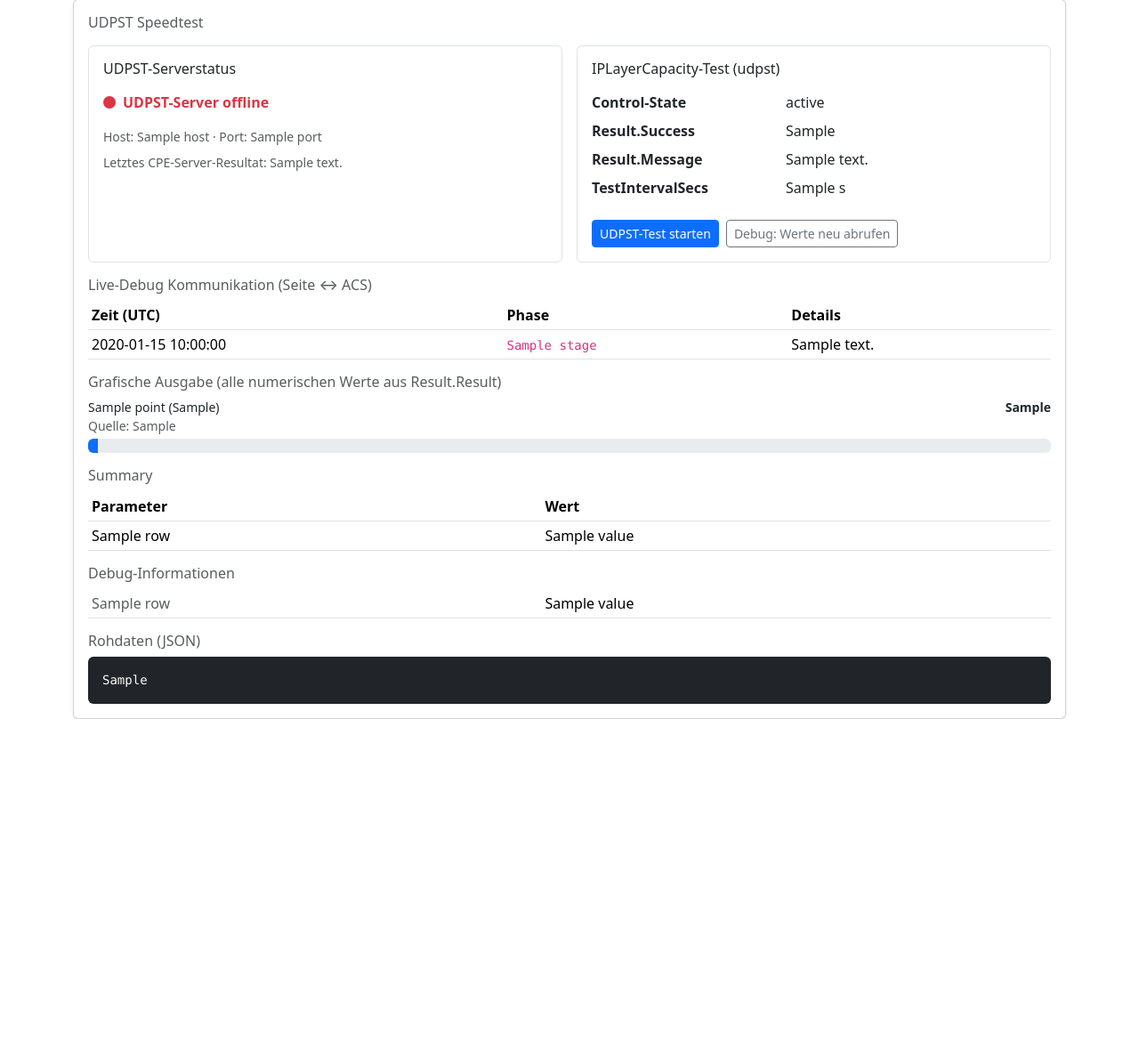
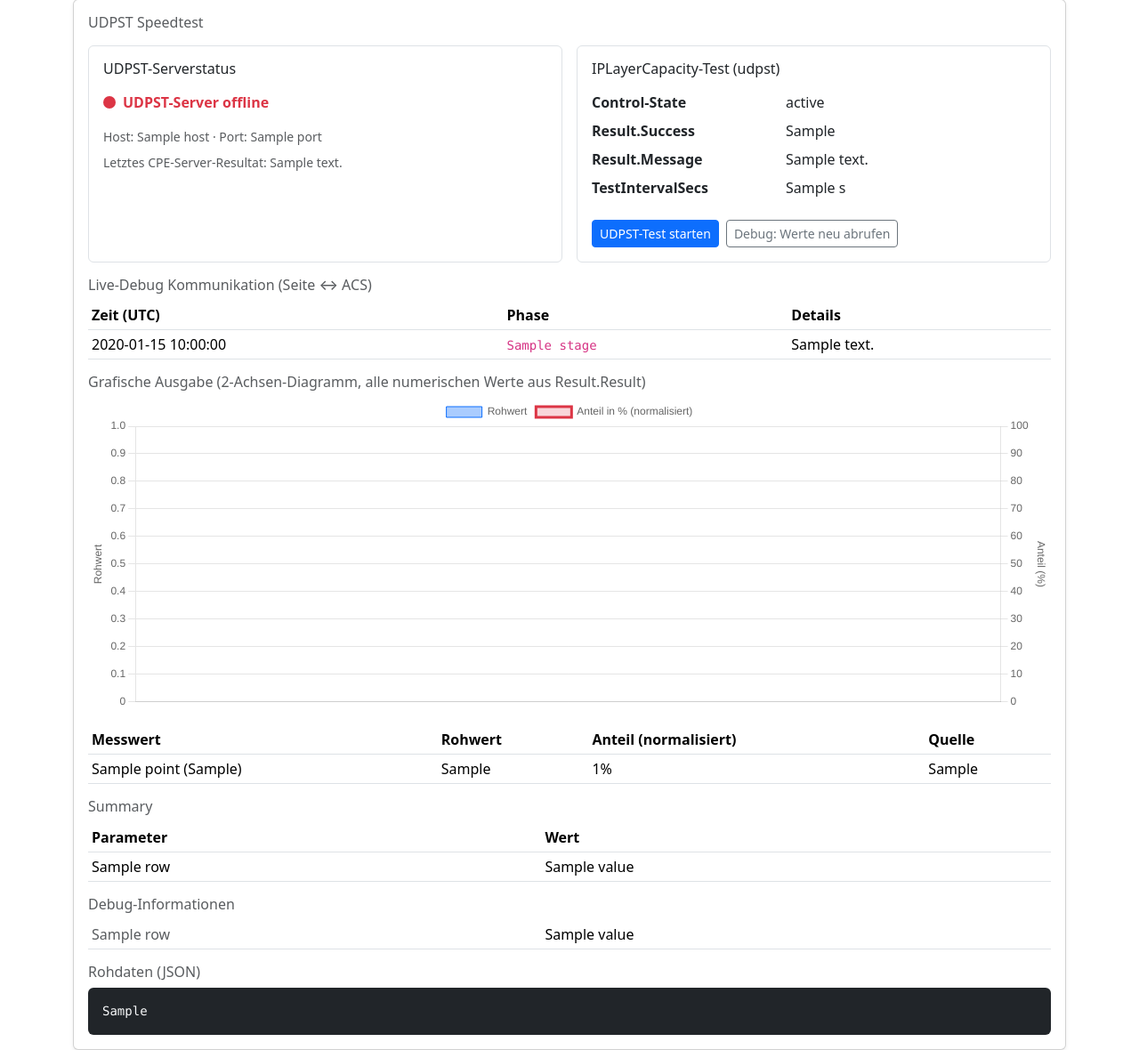
Before and after one commit to DeepZone/GenieACS-Docker-Frontend, a Flask app: template templates/device_detail.html in a window 1280 px wide. Shown: the part 584-1764 px from the top of the page at 89% size. Before the commit the page ends 1392 px from the top, so only its background shows below. Run offline with Flask 3, Linux system fonts and the light colour scheme; the template is opened without the code that fills it: most values are stand-ins (such as "Sample title", 1, 10 or a date in 2020); parts of the project's set-up code (start-up, migrations or seed data) failed here and were passed over.

Commit message:
Render UDPST output as two-axis chart

```diff
--- a/templates/device_detail.html
+++ b/templates/device_detail.html
@@ -200,22 +200,121 @@
             <p class="text-muted">Noch keine Kommunikations-Logs vorhanden. Nach dem Start sind hier sofort die ACS-Tasks sichtbar.</p>
           {% endif %}
 
-          <h3 class="h6 text-muted mb-2">Grafische Ausgabe (alle numerischen Werte aus Result.Result)</h3>
+          <h3 class="h6 text-muted mb-2">Grafische Ausgabe (2-Achsen-Diagramm, alle numerischen Werte aus Result.Result)</h3>
           {% if device.udpst.chart_points %}
-            <div class="vstack gap-2 mb-3">
-              {% for point in device.udpst.chart_points %}
-                <div>
-                  <div class="d-flex justify-content-between">
-                    <span class="small">{{ point.label }} ({{ point.raw_key }})</span>
-                    <span class="small fw-semibold">{{ point.raw_value }}</span>
-                  </div>
-                  <div class="small text-muted mb-1">Quelle: {{ point.source_path }}</div>
-                  <div class="progress" role="progressbar" aria-valuenow="{{ point.percent }}" aria-valuemin="0" aria-valuemax="100">
-                    <div class="progress-bar" style="width: {{ point.percent }}%"></div>
-                  </div>
-                </div>
-              {% endfor %}
+            <div class="mb-3" style="height: 22rem;">
+              <canvas id="udpst-two-axis-chart" aria-label="UDPST Messwerte als Zwei-Achsen-Diagramm" role="img"></canvas>
             </div>
+            <div class="table-responsive mb-3">
+              <table class="table table-sm align-middle mb-0">
+                <thead>
+                  <tr>
+                    <th>Messwert</th>
+                    <th>Rohwert</th>
+                    <th>Anteil (normalisiert)</th>
+                    <th>Quelle</th>
+                  </tr>
+                </thead>
+                <tbody>
+                  {% for point in device.udpst.chart_points %}
+                    <tr>
+                      <td>{{ point.label }} ({{ point.raw_key }})</td>
+                      <td>{{ point.raw_value }}</td>
+                      <td>{{ point.percent }}%</td>
+                      <td>{{ point.source_path }}</td>
+                    </tr>
+                  {% endfor %}
+                </tbody>
+              </table>
+            </div>
+            <script src="https://cdn.jsdelivr.net/npm/chart.js@4.4.6/dist/chart.umd.min.js"></script>
+            <script>
+              (function () {
+                const points = {{ device.udpst.chart_points | tojson }};
+                const labels = points.map((point) => point.label);
+                const rawValues = points.map((point) => Number(point.value || 0));
+                const normalizedValues = points.map((point) => Number(point.percent || 0));
+                const ctx = document.getElementById('udpst-two-axis-chart');
+
+                if (!ctx || typeof Chart === 'undefined') {
+                  return;
+                }
+
+                new Chart(ctx, {
+                  type: 'bar',
+                  data: {
+                    labels,
+                    datasets: [
+                      {
+                        type: 'bar',
+                        label: 'Rohwert',
+                        data: rawValues,
+                        yAxisID: 'yRaw',
+                        backgroundColor: 'rgba(13, 110, 253, 0.35)',
+                        borderColor: 'rgba(13, 110, 253, 1)',
+                        borderWidth: 1,
+                      },
+                      {
+                        type: 'line',
+                        label: 'Anteil in % (normalisiert)',
+                        data: normalizedValues,
+                        yAxisID: 'yPercent',
+                        borderColor: 'rgba(220, 53, 69, 1)',
+                        backgroundColor: 'rgba(220, 53, 69, 0.2)',
+                        tension: 0.25,
+                        pointRadius: 3,
+                      }
+                    ]
+                  },
+                  options: {
+                    responsive: true,
+                    maintainAspectRatio: false,
+                    interaction: {
+                      mode: 'index',
+                      intersect: false,
+                    },
+                    plugins: {
+                      legend: {
+                        position: 'top',
+                      },
+                      tooltip: {
+                        callbacks: {
+                          label: function(context) {
+                            if (context.dataset.yAxisID === 'yPercent') {
+                              return context.dataset.label + ': ' + context.formattedValue + '%';
+                            }
+                            return context.dataset.label + ': ' + context.formattedValue;
+                          }
+                        }
+                      }
+                    },
+                    scales: {
+                      yRaw: {
+                        type: 'linear',
+                        position: 'left',
+                        title: {
+                          display: true,
+                          text: 'Rohwert'
+                        }
+                      },
+                      yPercent: {
+                        type: 'linear',
+                        position: 'right',
+                        min: 0,
+                        max: 100,
+                        grid: {
+                          drawOnChartArea: false
+                        },
+                        title: {
+                          display: true,
+                          text: 'Anteil (%)'
+                        }
+                      }
+                    }
+                  }
+                });
+              })();
+            </script>
           {% else %}
             <p class="text-muted">Noch keine numerischen Werte in Result.Result verfügbar.</p>
           {% endif %}
```
